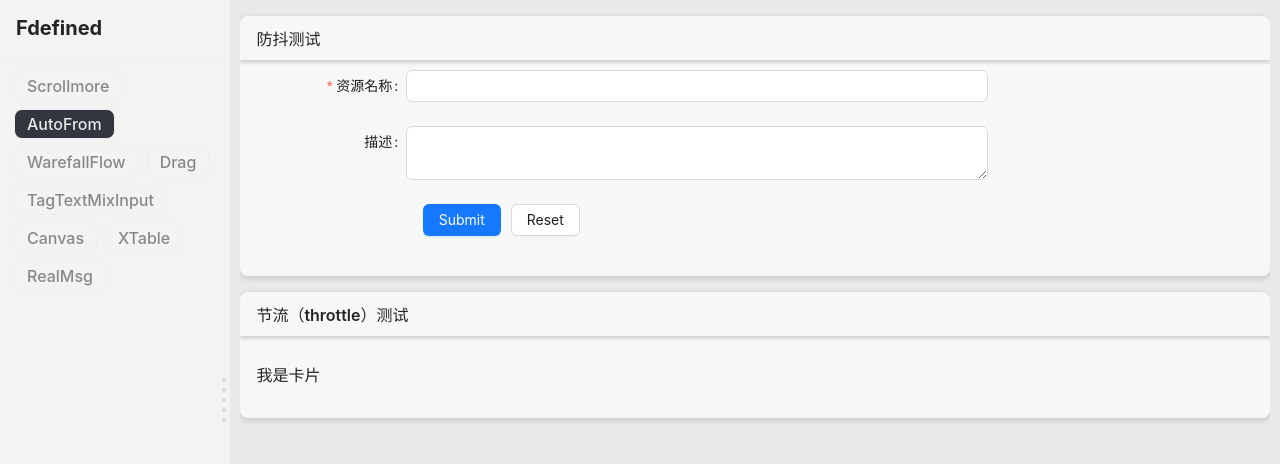
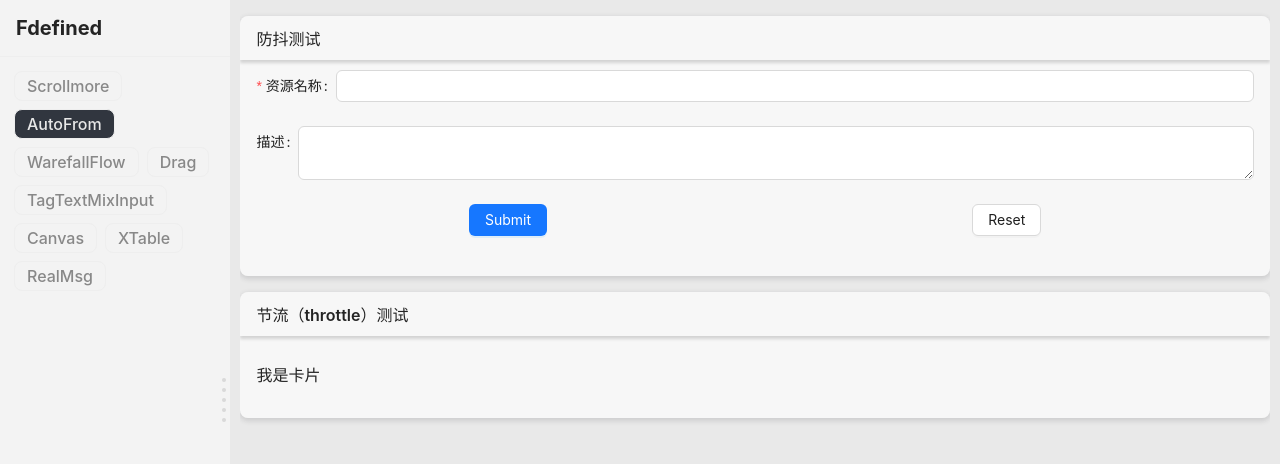
Before and after one commit to FU-design/toy, a Vue app in the folder fdefined-ui/: page /comp/autoFrom in a window 1280 px wide. Shown: the top 464 px of the page. Built offline with nearby package versions, Linux system fonts and the light colour scheme; what @highlightjs/vue-plugin would draw is missing.

Commit message:
useChat的实现

```diff
--- a/fdefined-ui/index.html
+++ b/fdefined-ui/index.html
@@ -4,7 +4,7 @@
     <meta charset="UTF-8" />
     <link rel="icon" type="image/svg+xml" href="/vite.svg" />
     <meta name="viewport" content="width=device-width, initial-scale=1.0" />
-    <title>Vite + Vue + TS</title>
+    <title>Fdefined</title>
   </head>
   <body>
     <div id="app"></div>
--- a/fdefined-ui/src/components/cardBox/CardBox.vue
+++ b/fdefined-ui/src/components/cardBox/CardBox.vue
@@ -1,6 +1,6 @@
 <template>
   <div class="card-box">
-    <header>
+    <header v-if="showHeader">
       <slot name="header"> </slot>
     </header>
     <main>
@@ -15,7 +15,18 @@
   </div>
 </template>
 
-<script setup></script>
+<script lang="ts" setup>
+import { toRefs } from "vue";
+
+interface CardBoxProps {
+  showHeader?: boolean;
+}
+const props = withDefaults(defineProps<CardBoxProps>(), {
+  showHeader: true,
+});
+
+const { showHeader } = toRefs(props);
+</script>
 
 <style lang="scss" scoped>
 .card-box {
--- /dev/null
+++ b/fdefined-ui/src/hooks/useChat.ts
@@ -0,0 +1,37 @@
+import { onMounted, ref, Ref, unref } from "vue";
+
+export interface ChatInfo {
+  chatCode: string;
+  chatName: string;
+}
+
+interface Chat {
+  chatInfo: Ref<ChatInfo | null>;
+  setChatInfo: (info: ChatInfo) => void;
+}
+
+export default function useChat(): Chat {
+  const chatInfo = ref<ChatInfo | null>(null);
+
+  function setChatInfo(info: ChatInfo | null) {
+    if (!info) return;
+    chatInfo.value = info;
+    localStorage.setItem("myChat", JSON.stringify(unref(chatInfo)));
+  }
+
+  function checkChatInfoExists() {
+    let chat = localStorage.getItem("myChat");
+    if (chat) {
+      setChatInfo(JSON.parse(chat));
+    }
+  }
+
+  onMounted(() => {
+    checkChatInfoExists();
+  });
+
+  return {
+    chatInfo,
+    setChatInfo,
+  };
+}
--- a/fdefined-ui/src/layout/pageLayout.vue
+++ b/fdefined-ui/src/layout/pageLayout.vue
@@ -28,6 +28,7 @@ onMounted(() => {
     padding: 0 10px;
     box-sizing: border-box;
     background-color: $page-bg;
+    position: relative;
   }
 }
 </style>
--- a/fdefined-ui/src/pages/comp/component/autoForm/autoForm.vue
+++ b/fdefined-ui/src/pages/comp/component/autoForm/autoForm.vue
@@ -27,9 +27,14 @@
           />
         </a-form-item>
       </div>
-      <a-form-item :wrapper-col="{ span: 14, offset: 4 }">
-        <a-button type="primary" @click="onSubmit">Submit</a-button>
-        <a-button style="margin-left: 10px">Reset</a-button>
+      <a-form-item :wrapper-col="{ span: 24 }">
+        <!-- 作用域插槽传递事件 -->
+        <slot name="btngroup" :onSubmit="onSubmit" :onReset="onReset">
+          <div class="wrp-btn">
+            <a-button type="primary" @click="onSubmit">Submit</a-button>
+            <a-button @click="onReset">Reset</a-button>
+          </div>
+        </slot>
       </a-form-item>
     </a-form>
   </div>
@@ -97,8 +102,8 @@ export default defineComponent({
   emits: ["update:modelValue", "ok"],
   // props,{attrs, slots, emit, expose}
   setup(props, { emit, expose }) {
-    const labelCol = { style: { width: "150px" } };
-    const wrapperCol = { span: 14 };
+    const labelCol = { style: { width: "auto" } };
+    const wrapperCol = { span: 24 };
     const { modelValue, formItems } = toRefs(props);
 
     const ruleFormRef = ref();
@@ -154,11 +159,14 @@ export default defineComponent({
         .validate()
         .then(() => {
           emit("update:modelValue", unref(ruleForm));
+          emit("ok");
         })
         .catch((error: Error) => {
           console.log("error", error);
         });
     };
+
+    const onReset = () => {};
 
     onMounted(() => {
       initForm();
@@ -175,9 +183,15 @@ export default defineComponent({
       ruleForm,
       componentDisabled,
       onSubmit,
+      onReset,
     };
   },
 });
 </script>
 
-<style scoped></style>
+<style lang="scss" scoped>
+.wrp-btn {
+  display: flex;
+  justify-content: space-around;
+}
+</style>
--- a/fdefined-ui/src/pages/comp/component/realMsg/index.vue
+++ b/fdefined-ui/src/pages/comp/component/realMsg/index.vue
@@ -1,5 +1,7 @@
 <template>
   <div class="wrp">
+    <div class="profile"></div>
+    <div class="wrp wrp-add">
       <card-box v-for="idx in 2">
         <template #header>
           <div class="title">
@@ -21,6 +23,7 @@
           </div>
         </div>
       </card-box>
+    </div>
   </div>
 </template>
 
@@ -97,7 +100,7 @@ const createSingleMsg = (pos: PosType, msg: string): Element => {
 };
 
 onMounted(() => {
-  connectWebSocket();
+  // connectWebSocket();
 });
 
 onBeforeUnmount(() => {
@@ -116,7 +119,12 @@ onBeforeUnmount(() => {
 }
 </style>
 <style lang="scss" scoped>
-.wrp {
+.profile {
+  height: 100px;
+  background-color: #666;
+  margin: 10px 0;
+}
+.wrp-add {
   // 该布局属于是响应式设计
   display: grid;
   grid-template-columns: repeat(auto-fit, minmax(450px, 1fr));
--- /dev/null
+++ b/fdefined-ui/src/pages/comp/component/realMsg/loginChat.vue
@@ -0,0 +1,89 @@
+<template>
+  <div class="wrp">
+    <div class="login-chat">
+      <h1>login Chat</h1>
+      <AutoFrom v-model="form" :formItems="formItem" @ok="submitIsOk">
+        <template #btngroup="{ onSubmit }">
+          <a-button style="width: 100%" type="primary" @click="onSubmit">
+            Sign in
+          </a-button>
+        </template>
+      </AutoFrom>
+    </div>
+  </div>
+</template>
+
+<script setup lang="ts">
+import { ref, unref } from "vue";
+import AutoFrom from "../autoForm/autoForm.vue";
+import useChat, { type ChatInfo } from "@/hooks/useChat";
+
+const { chatInfo, setChatInfo } = useChat();
+const form = ref<ChatInfo | null>();
+const formItem = [
+  {
+    type: "input",
+    key: "chatCode",
+    itemOptions: {
+      name: "chatCode",
+      label: "chatCode",
+      labelCol: { style: { fontWeight: 600 }, span: 9 },
+      wrapperCol: { span: 15 },
+      labelAlign: "right",
+      rules: [
+        { required: true, message: "Please enter chatCode", trigger: "blur" },
+        {
+          min: 3,
+          max: 50,
+          message: "The length must be 3-50",
+          trigger: "blur",
+        },
+      ],
+    },
+  },
+  {
+    type: "input",
+    key: "chatName",
+    itemOptions: {
+      name: "chatName",
+      label: "chatName",
+      labelCol: { style: { fontWeight: 600 }, span: 9 },
+      wrapperCol: { span: 15 },
+      labelAlign: "right",
+      rules: [
+        { required: true, message: "Please enter chatName", trigger: "blur" },
+        {
+          min: 3,
+          max: 50,
+          message: "The length must be 3-50",
+          trigger: "blur",
+        },
+      ],
+    },
+  },
+];
+const submitIsOk = () => {
+  setChatInfo;
+};
+</script>
+
+<style lang="scss" scoped>
+.login-chat {
+  width: 30%;
+  min-width: 300px;
+  position: absolute;
+  top: 50%;
+  left: 50%;
+  transform: translate(-50%, -50%);
+  background-color: #fff;
+  padding: 16px;
+  border-radius: 8px;
+  display: flex;
+  flex-direction: column;
+  align-items: center;
+  h1 {
+    text-align: center;
+    margin-bottom: 40px;
+  }
+}
+</style>
--- a/fdefined-ui/src/router/modules/comp.ts
+++ b/fdefined-ui/src/router/modules/comp.ts
@@ -77,7 +77,7 @@ const comp = {
     {
       path: "realMsg",
       name: "RealMsg",
-      component: () => import("@/pages/comp/component/realMsg/index.vue"),
+      component: () => import("@/pages/comp/component/realMsg/loginChat.vue"),
       meta: {
         title: "RealMsg",
         isSubPage: true,
--- a/fdefined-ui/src/theme/index.css
+++ b/fdefined-ui/src/theme/index.css
@@ -46,4 +46,5 @@ body {
   height: 100%;
   width: 100%;
   overflow: auto;
+  position: relative;
 }
```
Lines whose indentation alone changed are shown as unchanged.
